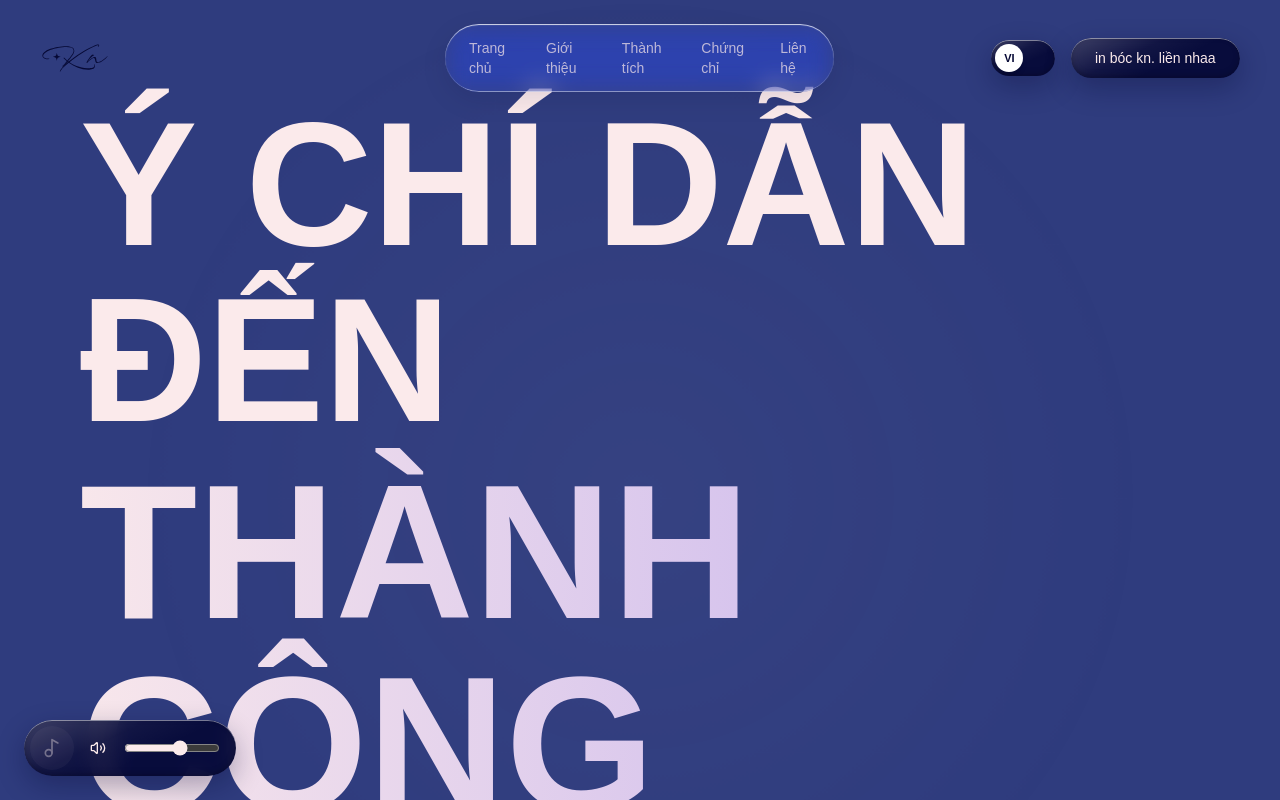
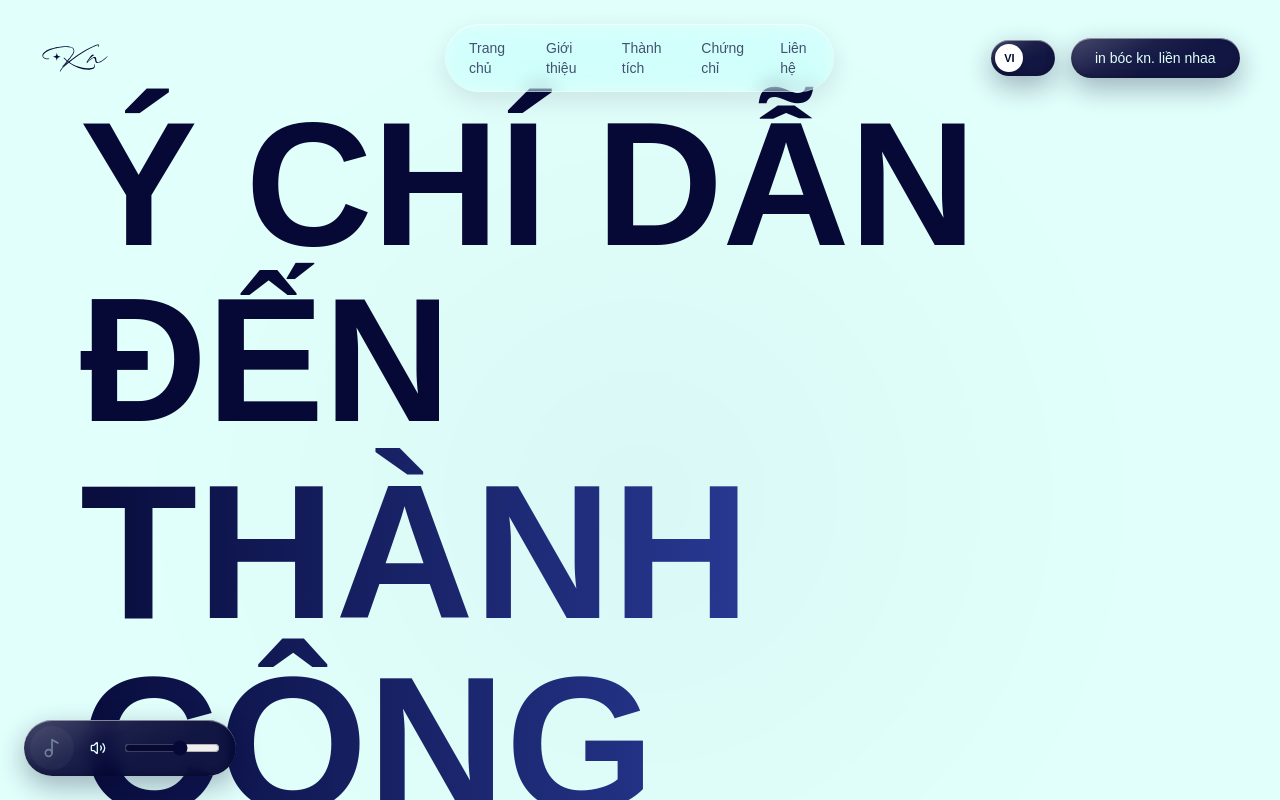
Before and after one commit to nguyenkynam82-crypto/portfolio, a React (Vite) app: page / in a window 1280 px wide. Both pictures are taken after a click on the button 98 px from the left and 748 px from the top of the page. Shown: the top 800 px of the page. Built offline with nearby package versions, Linux system fonts and the light colour scheme; a web font is replaced by a local one.

Commit message:
Revert "Theme: recolor whole site to indigo bg #2F3C7E + light-pink text #FBEAEB"
This reverts commit 1e7d1cdb2e4b09eb1f365c070d6e2ad2428fe2d3.

```diff
--- a/src/components/features/MusicPlayer.tsx
+++ b/src/components/features/MusicPlayer.tsx
@@ -105,17 +105,17 @@ export function MusicPlayer() {
           animate={{ opacity: 1, y: 0 }}
           transition={{ delay: 1.4, duration: 0.6, ease: [0.16, 1, 0.3, 1] }}
           onMouseMove={glassMove}
-          className="flex items-center gap-1.5 liquid-glass-blue text-white rounded-full p-1.5 pr-2"
+          className="flex items-center gap-1.5 liquid-glass-blue text-black rounded-full p-1.5 pr-2"
         >
           <button
             type="button"
             onClick={toggle}
             disabled={!ready}
             aria-label={playing ? 'Tạm dừng nhạc' : 'Phát nhạc'}
-            className="w-11 h-11 rounded-full bg-white/10 text-white flex items-center justify-center hover:bg-white/20 hover-grow disabled:opacity-40 shrink-0 relative"
+            className="w-11 h-11 rounded-full bg-black/10 text-black flex items-center justify-center hover:bg-black/20 hover-grow disabled:opacity-40 shrink-0 relative"
           >
             {playing ? <Pause className="w-5 h-5" /> : <Music2 className="w-5 h-5" />}
-            {playing && <span className="absolute inset-0 rounded-full border-2 border-white/30 animate-ping" />}
+            {playing && <span className="absolute inset-0 rounded-full border-2 border-black/30 animate-ping" />}
           </button>
 
           <AnimatePresence initial={false}>
@@ -129,13 +129,13 @@ export function MusicPlayer() {
               >
                 <div className="min-w-0 max-w-[160px] leading-tight pl-1">
                   <div className="text-[11px] font-semibold truncate">{current.title}</div>
-                  <div className="text-[10px] text-white/60 truncate">{current.artist}</div>
+                  <div className="text-[10px] text-black/60 truncate">{current.artist}</div>
                 </div>
                 <button
                   type="button"
                   onClick={next}
                   aria-label="Bài tiếp theo"
-                  className="w-8 h-8 rounded-full text-white hover:bg-white/10 hover-grow flex items-center justify-center shrink-0"
+                  className="w-8 h-8 rounded-full text-black hover:bg-black/10 hover-grow flex items-center justify-center shrink-0"
                 >
                   <SkipForward className="w-4 h-4" />
                 </button>
@@ -150,7 +150,7 @@ export function MusicPlayer() {
               onClick={() => setShowVol((s) => !s)}
               aria-label="Âm lượng nhạc"
               aria-expanded={showVol}
-              className="w-9 h-9 rounded-full text-white hover:bg-white/10 hover-grow flex items-center justify-center"
+              className="w-9 h-9 rounded-full text-black hover:bg-black/10 hover-grow flex items-center justify-center"
             >
               {volume === 0 ? <VolumeX className="w-4 h-4" /> : volume < 50 ? <Volume1 className="w-4 h-4" /> : <Volume2 className="w-4 h-4" />}
             </button>
@@ -170,7 +170,7 @@ export function MusicPlayer() {
                     value={volume}
                     onChange={(e) => setVol(Number(e.target.value))}
                     aria-label="Điều chỉnh âm lượng nhạc"
-                    className="w-24 mx-2 accent-[#FBEAEB] cursor-pointer"
+                    className="w-24 mx-2 accent-[#060935] cursor-pointer"
                   />
                 </motion.div>
               )}
--- a/src/components/layout/BottomNav.tsx
+++ b/src/components/layout/BottomNav.tsx
@@ -22,7 +22,7 @@ export function BottomNav() {
         target="_blank"
         rel="noopener noreferrer"
         onMouseMove={glassMove}
-        className="liquid-glass-blue text-white rounded-full px-6 py-2.5 text-sm font-medium whitespace-nowrap hover-grow"
+        className="liquid-glass-blue text-black rounded-full px-6 py-2.5 text-sm font-medium whitespace-nowrap hover-grow"
       >
         {t('nav.zalo')}
       </a>
--- a/src/components/layout/Navigation.tsx
+++ b/src/components/layout/Navigation.tsx
@@ -98,7 +98,7 @@ export function Navigation() {
             target="_blank"
             rel="noopener noreferrer"
             onMouseMove={glassMove}
-            className="liquid-glass-blue text-white rounded-full px-6 py-2.5 text-sm font-medium hidden sm:block shrink-0 hover-grow"
+            className="liquid-glass-blue text-black rounded-full px-6 py-2.5 text-sm font-medium hidden sm:block shrink-0 hover-grow"
           >
             {t('nav.cta')}
           </a>
--- a/src/components/sections/AchievementsSection.tsx
+++ b/src/components/sections/AchievementsSection.tsx
@@ -140,9 +140,9 @@ export function AchievementsSection() {
         <svg width="0" height="0" className="absolute" aria-hidden="true">
           <defs>
             <linearGradient id="medalGrad" x1="0%" y1="0%" x2="100%" y2="100%">
-              <stop offset="0%" stopColor="#FBEAEB" />
-              <stop offset="50%" stopColor="#c3b0ee" />
-              <stop offset="100%" stopColor="#a9b8ee" />
+              <stop offset="0%" stopColor="#3a52c4" />
+              <stop offset="50%" stopColor="#14205e" />
+              <stop offset="100%" stopColor="#060935" />
             </linearGradient>
           </defs>
         </svg>
--- a/src/components/sections/CertificatesSection.tsx
+++ b/src/components/sections/CertificatesSection.tsx
@@ -85,9 +85,9 @@ export function CertificatesSection() {
         <svg width="0" height="0" className="absolute" aria-hidden="true">
           <defs>
             <linearGradient id="capGrad" x1="0%" y1="0%" x2="100%" y2="100%">
-              <stop offset="0%" stopColor="#FBEAEB" />
-              <stop offset="50%" stopColor="#c3b0ee" />
-              <stop offset="100%" stopColor="#a9b8ee" />
+              <stop offset="0%" stopColor="#3a52c4" />
+              <stop offset="50%" stopColor="#14205e" />
+              <stop offset="100%" stopColor="#060935" />
             </linearGradient>
           </defs>
         </svg>
--- a/src/components/sections/ContactSection.tsx
+++ b/src/components/sections/ContactSection.tsx
@@ -77,21 +77,21 @@ export function ContactSection() {
               <a
                 href={PHONE}
                 onMouseMove={glassMove}
-                className="liquid-glass-blue text-white rounded-full px-8 py-3.5 text-base font-semibold flex items-center justify-center gap-2 hover-grow min-w-[240px]"
+                className="liquid-glass-blue text-black rounded-full px-8 py-3.5 text-base font-semibold flex items-center justify-center gap-2 hover-grow min-w-[240px]"
               >
                 <Phone size={18} /> {t('contact.zaloCta')}
               </a>
               <a
                 href={ZALO} target="_blank" rel="noopener noreferrer"
                 onMouseMove={glassMove}
-                className="liquid-glass-blue text-white rounded-full px-8 py-3.5 text-base font-semibold flex items-center justify-center gap-2 hover-grow min-w-[240px]"
+                className="liquid-glass-blue text-black rounded-full px-8 py-3.5 text-base font-semibold flex items-center justify-center gap-2 hover-grow min-w-[240px]"
               >
                 <SiZalo className="w-[18px] h-[18px]" aria-hidden="true" /> {t('contact.zaloBtn')}
               </a>
               <a
                 href={MESSENGER} target="_blank" rel="noopener noreferrer"
                 onMouseMove={glassMove}
-                className="liquid-glass-blue text-white rounded-full px-8 py-3.5 text-base font-semibold flex items-center justify-center gap-2 hover-grow min-w-[240px]"
+                className="liquid-glass-blue text-black rounded-full px-8 py-3.5 text-base font-semibold flex items-center justify-center gap-2 hover-grow min-w-[240px]"
               >
                 <SiMessenger className="w-[18px] h-[18px]" aria-hidden="true" /> {t('contact.msgCta')}
               </a>
--- a/src/index.css
+++ b/src/index.css
@@ -4,17 +4,17 @@
 
 @layer base {
   :root {
-    /* THEME (client kn.): indigo background #2F3C7E + light-pink text #FBEAEB */
-    --background: 230 46% 34%;
-    --foreground: 356 68% 95%;
-    --muted: 230 32% 44%;
-    --muted-foreground: 350 22% 80%;
-    --primary: 356 68% 95%;
-    --primary-foreground: 230 46% 34%;
-    --secondary: 230 32% 44%;
-    --accent: 230 32% 44%;
-    --border: 230 25% 52%;
-    --input: 230 25% 52%;
+    /* LIGHT THEME (client kn.): mint background #E1FFFB + navy text #060935 */
+    --background: 170 100% 94%;
+    --foreground: 236 80% 12%;
+    --muted: 170 40% 88%;
+    --muted-foreground: 236 28% 32%;
+    --primary: 236 80% 12%;
+    --primary-foreground: 170 100% 94%;
+    --secondary: 170 40% 88%;
+    --accent: 170 40% 88%;
+    --border: 200 35% 80%;
+    --input: 200 35% 80%;
   }
 }
 
@@ -244,7 +244,7 @@ input:focus-visible,
 }
 
 .ambient-glow {
-  background: radial-gradient(circle at 50% 50%, rgba(251, 234, 235, 0.07) 0%, transparent 65%);
+  background: radial-gradient(circle at 50% 50%, rgba(6, 9, 53, 0.06) 0%, transparent 65%);
   animation: ambient-pulse 8s ease-in-out infinite;
 }
 
@@ -255,7 +255,7 @@ input:focus-visible,
 }
 
 .text-mask-gradient {
-  background: linear-gradient(270deg, #FBEAEB, #c3b0ee, #FBEAEB, #a9b8ee);
+  background: linear-gradient(270deg, #060935, #3a52c4, #060935, #14205e);
   background-size: 300% 300%;
   -webkit-background-clip: text;
   -webkit-text-fill-color: transparent;
--- a/tailwind.config.js
+++ b/tailwind.config.js
@@ -27,13 +27,13 @@ export default {
         },
         border: "hsl(var(--border))",
         input: "hsl(var(--input))",
-        // THEME RECOLOR (client: kn. / Nguyễn Kỳ Nam) — remap Tailwind's black &
-        // white so every existing bg-black / text-white utility renders the brand
-        // palette without editing each component:
-        //   black -> #2F3C7E (indigo, used as background)
-        //   white -> #FBEAEB (light pink, used as text/foreground)
-        black: "#2F3C7E",
-        white: "#FBEAEB",
+        // LIGHT THEME RECOLOR (client: kn. / Nguyễn Kỳ Nam) — remap Tailwind's
+        // black & white so every existing bg-black / text-white utility renders
+        // the brand palette without editing each component:
+        //   black -> #E1FFFB (mint, used as background)
+        //   white -> #060935 (navy, used as text/foreground)
+        black: "#E1FFFB",
+        white: "#060935",
       },
       fontFamily: {
         sans: ['"Be Vietnam Pro"', "sans-serif"],
```
